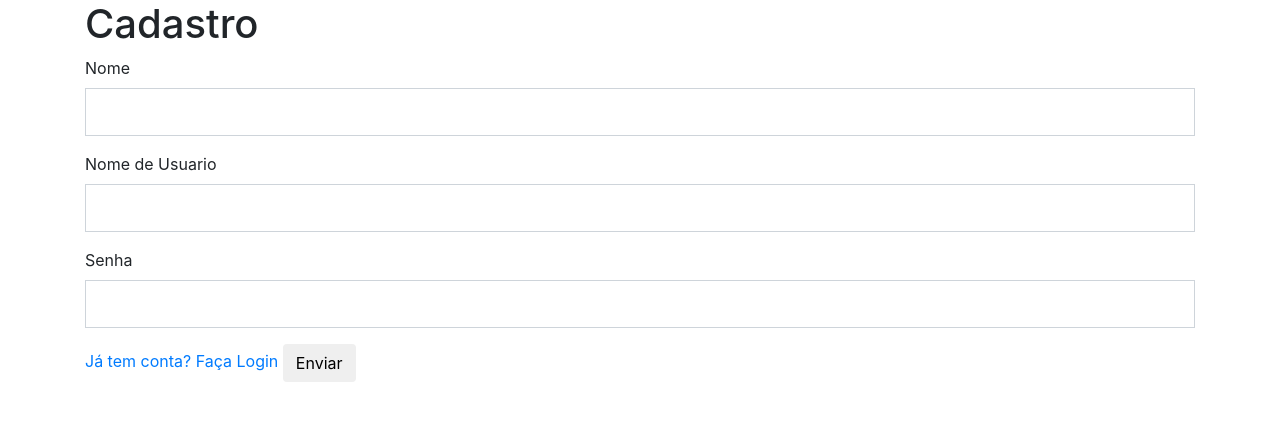
After one commit to printisabela/Flask, a Flask app: page /cadastro in a window 1280 px wide. The commit adds this page. Shown: the top 421 px of the page. Run offline with Flask 2, Linux system fonts and the light colour scheme; some libraries are stand-ins or nearby versions.

Commit message:
Login + Cadastro

```diff
--- a/site-flask/app/__init__.py
+++ b/site-flask/app/__init__.py
@@ -3,6 +3,8 @@ from flask_bootstrap import Bootstrap
 from config import Config
 from flask_sqlalchemy import SQLAlchemy
 from flask_migrate import Migrate
+from flask_login import LoginManager
+
 
 
 app = Flask(__name__)
@@ -12,6 +14,10 @@ bootstrap = Bootstrap(app)
 db = SQLAlchemy(app)
 migrate = Migrate(app, db)
 
+login = LoginManager()
+login.init_app(app)
+login.login_view = 'login'
+
 from app.controllers import default
 from app.models import carro
 from app.models import comentario
--- a/site-flask/app/controllers/default.py
+++ b/site-flask/app/controllers/default.py
@@ -1,38 +1,122 @@
 from app import app
-from flask import request, render_template, redirect, url_for
-from app.models.forms import ComentarioForm
+from flask import request, render_template, redirect, url_for, flash
+from flask_login import login_user, logout_user, login_required, current_user
+from app.models.forms import ComentarioForm, LoginForm, CadastroForm
 from app.models.carro import Carro
+from app.models.usuario import Usuario
 from app.models.comentario import Comentario
 
-from app import db
+from app import db, login
+
+from werkzeug.urls import url_parse
 
 
+@login.user_loader
+def load_user(id):
+    return Usuario.query.filter_by(id=id).first()
+
+@app.route("/")
+@app.route("/carros")
+@login_required
+def carros():
+
+    carros = Carro.query.all()
+    return render_template("carros.html", carros=carros)
 
 
-@app.route("/carros")
-def carros():
+@app.route("/comentarios/<int:id>/novo", methods=['GET', 'POST'])
+@login_required
+def novo_comentario(id):
+    form = ComentarioForm()
+    carro = Carro.query.get(id)
+    usuario = Usuario.query.get(current_user.get_id())
 
 
-  carros = Carro.query.all()
-  return render_template("carros.html", carros=carros)
+    if form.validate_on_submit():
+        c = Comentario(nome_usuario=current_user.nome_usuario,
+                       corpo=form.corpo.data,
+                       autor=carro,
+                       escritor=usuario,
+                       nota=form.nota.data)
+        db.session.add(c)
+        db.session.commit()
+        return redirect(url_for("carros"))
+    return render_template("comentario_novo.html", form=form)
 
-@app.route("/comentarios/<int:id>/novo", methods=['GET', 'POST'])
-def novo_comentario(id):
-  form = ComentarioForm()
-  carro = Carro.query.get(id)
-  if form.validate_on_submit():
-    c = Comentario(nome_usuario=form.nome.data, corpo=form.corpo.data,
-      autor=carro,
-      nota=form.nota.data)
-    db.session.add(c)
-    db.session.commit()
-    return redirect(url_for("carros"))
-  return render_template("comentario_novo.html", form=form)
 
 @app.route("/comentarios/<int:id>", methods=['GET', 'POST'])
+@login_required
 def comentarios(id):
-  carro = Carro.query.get(id)
-  print(carro)
-  comentarios = carro.comentarios
-  print(comentarios)
-  return render_template("comentarios.html", comentarios=comentarios)
+    carro = Carro.query.get(id)
+    print(carro)
+    comentarios = carro.comentarios
+    print(comentarios)
+    return render_template("comentarios.html", comentarios=comentarios)
+
+
+@app.route("/login", methods=['GET', 'POST'])
+def login():
+    if current_user.is_authenticated:
+        flash("Seja bem-vindo!")
+
+        return redirect(url_for('carros'))
+
+    form = LoginForm()
+
+    if form.validate_on_submit():
+        usuario = Usuario.query.filter_by(
+            nome_usuario=form.nome_usuario.data).first()
+        if usuario is None or not usuario.verificar_senha(form.senha.data):
+
+            flash("Dados Invalidos")
+        else:
+            login_user(usuario)
+            flash("Usuário Valido")
+
+            next_page = request.args.get('next')
+
+            if not next_page or url_parse(next_page).netloc != '':
+                next_page = url_for('carros')
+            return redirect(next_page)
+
+    return render_template('login.html', form=form)
+
+
+@app.route("/cadastro", methods=['GET', 'POST'])
+def signup():
+    form = CadastroForm()
+    if form.validate_on_submit():
+        u = Usuario(
+            nome=form.nome.data,
+            nome_usuario=form.nome_usuario.data)
+        u.adicionar_senha(form.senha.data)
+
+        confirma = Usuario.query.filter_by(nome_usuario= form.nome_usuario.data).first()
+
+        if (confirma == None):
+            db.session.add(u)
+            db.session.commit()
+            flash("Conta Criada")
+            return redirect(url_for('login'))
+
+        else:
+            flash("Conta existente! Faça login")
+
+    return render_template('cadastro.html', form=form)
+
+
+@app.route("/sair", methods=['GET', 'POST'])
+@login_required
+def sair():
+    logout_user()
+    flash("Usuário Saiu")
+    return redirect(url_for("login"))
+
+
+@app.route("/add/<k>", methods=['GET', 'POST'])
+def add(k):
+
+    f = Carro(modelo='Honda Civic', cor="Cinza", ano="2019")
+    db.session.add(f)
+    db.session.commit()
+    return 'ok'
--- a/site-flask/app/models/carro.py
+++ b/site-flask/app/models/carro.py
@@ -11,5 +11,6 @@ class Carro(db.Model):
 
   comentarios = db.relationship('Comentario', backref='autor', lazy='dynamic')
 
+
   def __repr__(self):
     return '<Carro {} ({})>'.format(self.modelo, self.ano)
--- a/site-flask/app/models/comentario.py
+++ b/site-flask/app/models/comentario.py
@@ -13,6 +13,8 @@ class Comentario(db.Model):
 
 
   carro_id = db.Column(db.Integer(), db.ForeignKey('carro.id'))
+  usuario_id = db.Column(db.Integer(), db.ForeignKey('usuario.id'))
+
 
   def __repr__(self):
     return '<Avaliação {}>'.format(self.nota)
--- a/site-flask/app/models/forms.py
+++ b/site-flask/app/models/forms.py
@@ -1,11 +1,25 @@
 from flask_wtf import FlaskForm
-from wtforms import StringField, IntegerField, DecimalField, SubmitField
+from wtforms import StringField, IntegerField, DecimalField, SubmitField, PasswordField
 from wtforms.validators import DataRequired
 from wtforms.widgets import TextArea
 
 class ComentarioForm(FlaskForm):
-  nome = StringField('Seu Nome', validators=[DataRequired()])
+
   nota = IntegerField('Nota', validators=[DataRequired()])
   corpo = StringField('Descrição', widget=TextArea(), validators=[DataRequired()])
 
   submit = SubmitField('Enviar')
+
+
+
+class LoginForm(FlaskForm):
+    nome_usuario = StringField('Nome de Usuario', validators=[DataRequired()])
+    senha = PasswordField('Senha', validators=[DataRequired()])
+    submit = SubmitField('Enviar')
+
+class CadastroForm(FlaskForm):
+    nome = StringField('Nome', validators=[DataRequired()])
+    nome_usuario = StringField('Nome de Usuario', validators=[DataRequired()])
+    senha = PasswordField('Senha', validators=[DataRequired()])
+
+    submit = SubmitField('Enviar')
--- /dev/null
+++ b/site-flask/app/templates/base.html
@@ -0,0 +1,35 @@
+<!DOCTYPE html>
+<html lang="pt-br">
+
+<head>
+  <meta charset="UTF-8">
+  <meta name="viewport" content="width=device-width, initial-scale=1.0">
+  <title>Flask</title>
+
+  <link rel="stylesheet" href="https://stackpath.bootstrapcdn.com/bootstrap/4.1.3/css/bootstrap.min.css"
+    integrity="sha384-MCw98/SFnGE8fJT3GXwEOngsV7Zt27NXFoaoApmYm81iuXoPkFOJwJ8ERdknLPMO" crossorigin="anonymous">
+</head>
+
+
+<body>
+
+  {% with messages = get_flashed_messages() %}
+  {% if messages %}
+  <div class="aler alert-warning">
+    <ul class=flashes>
+      {% for message in messages %}
+      <li>{{ message }}</li>
+      {% endfor %}
+    </ul>
+  </div>
+  {% endif %}
+  {% endwith %}
+
+  <div class="container ">
+
+
+    {% block content %}
+    {% endblock %}
+  </div>
+
+</body>
--- /dev/null
+++ b/site-flask/app/templates/cadastro.html
@@ -0,0 +1,31 @@
+{% extends "base.html" %}
+{% block content %}
+<h1>Cadastro</h1>
+
+<form action="" method="post">
+    {{ form.hidden_tag() }}
+
+    <p>
+        {{ form.nome.label }}<br>
+        {{ form.nome(class="form-control form-control-lg rounded-0") }}
+    </p>
+    <p>
+        {{ form.nome_usuario.label }}<br>
+        {{ form.nome_usuario(class="form-control form-control-lg rounded-0") }}
+    </p>
+
+    <p>
+        {{ form.senha.label }}<br>
+        {{ form.senha(class="form-control form-control-lg rounded-0") }}
+    </p>
+
+    <a href="{{url_for('login')}}" class="card-link">Já tem conta? Faça Login</a>
+
+    {{form.submit(class="btn")}}
+
+
+
+</form>
+
+
+{% endblock %}
```
Also changed, not shown: site-flask/app/models/usuario.py (added, +43 -0 lines), site-flask/app/templates/carros.html (+5 -7 lines), site-flask/app/templates/comentario_novo.html (+2 -6 lines), site-flask/app/templates/comentarios.html (+3 -9 lines), site-flask/app/templates/login.html (added, +25 -0 lines), site-flask/migrations/versions/76476180aa95_.py (added, +60 -0 lines), site-flask/app.db.
